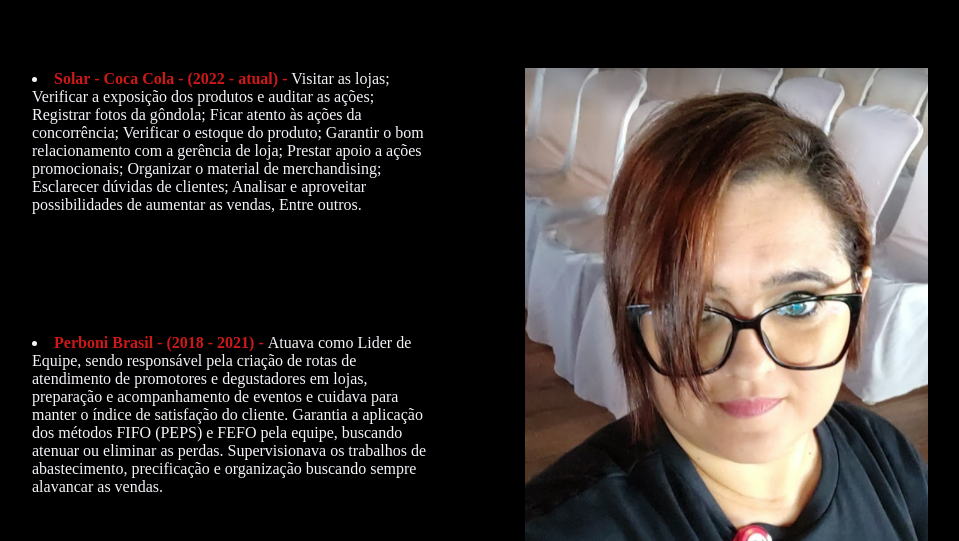
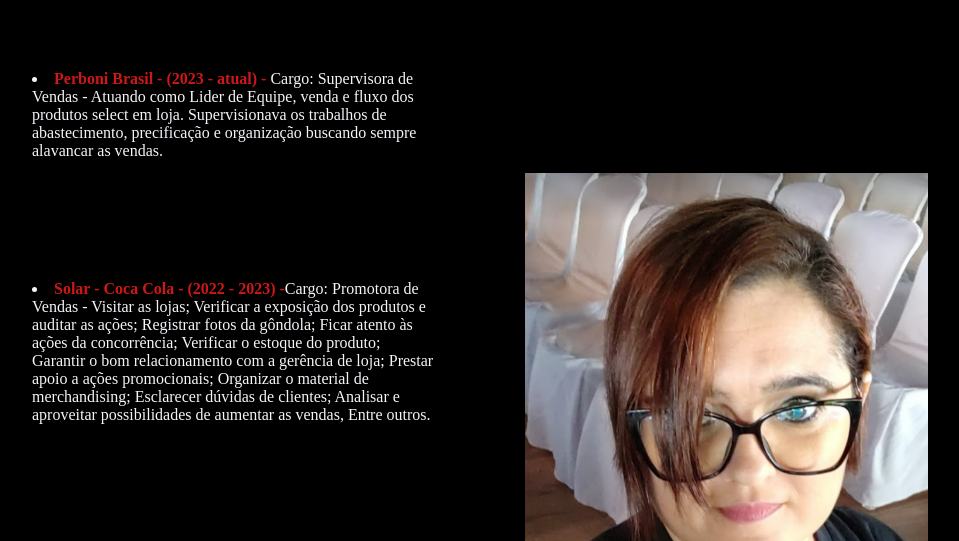
Before and after one commit to AnnieAuriema/Portifolio, a plain HTML site: page curriculo.html in a window 1280 px wide. Shown: the part 347-888 px from the top of the page, without its empty margins (160-1119 px from the left). Drawn offline with Linux system fonts and the light colour scheme; files that its build step writes are made by us from their sources; files whose address does not match are found by name; a web font is replaced by a local one.

Commit message:
mudança na apresentação

```diff
--- a/curriculo.html
+++ b/curriculo.html
@@ -22,10 +22,13 @@
             </p>
             <h2 class="apresentacao__conteudo__titulo">Experiências</h2>
             <p class="apresentacao__conteudo__texto">
-              <li><strong class="titulo-destaque">Solar - Coca Cola - (2022 - atual) -</strong> Visitar as lojas; Verificar a exposição dos produtos e auditar as ações; Registrar fotos da gôndola; Ficar atento às ações da concorrência; Verificar o estoque do produto; Garantir o bom relacionamento com a gerência de loja; Prestar apoio a ações promocionais; Organizar o material de merchandising; Esclarecer dúvidas de clientes; Analisar e aproveitar possibilidades de aumentar as vendas, Entre outros.</li> </p>
+                <li><strong class="titulo-destaque">Perboni Brasil - (2023 - atual) - </strong> Cargo: Supervisora de Vendas - Atuando como Lider de Equipe, venda e fluxo dos produtos select em loja. Supervisionava os trabalhos de abastecimento, precificação e organização buscando sempre alavancar as vendas.</li>
+            </p>
+            <p class="apresentacao__conteudo__texto">
+              <li><strong class="titulo-destaque">Solar - Coca Cola - (2022 - 2023) -</strong>Cargo: Promotora de Vendas - Visitar as lojas; Verificar a exposição dos produtos e auditar as ações; Registrar fotos da gôndola; Ficar atento às ações da concorrência; Verificar o estoque do produto; Garantir o bom relacionamento com a gerência de loja; Prestar apoio a ações promocionais; Organizar o material de merchandising; Esclarecer dúvidas de clientes; Analisar e aproveitar possibilidades de aumentar as vendas, Entre outros.</li> </p>
 
              <p class="apresentacao__conteudo__texto">
-                <li><strong class="titulo-destaque">Perboni Brasil - (2018 - 2021) - </strong>Atuava como Lider de Equipe, sendo responsável pela criação de   rotas de atendimento de promotores e degustadores em lojas, preparação e acompanhamento de eventos e cuidava para manter o índice de satisfação do cliente. Garantia a aplicação dos métodos FIFO (PEPS) e FEFO pela equipe, buscando atenuar ou eliminar as perdas. Supervisionava os trabalhos de abastecimento, precificação e organização buscando sempre alavancar as vendas.</li>
+                <li><strong class="titulo-destaque">Perboni Brasil - (2018 - 2021) - </strong>Cargo: Repositora de FLV - Atuava como Lider de Equipe, sendo responsável pela criação de   rotas de atendimento de promotores e degustadores em lojas, preparação e acompanhamento de eventos e cuidava para manter o índice de satisfação do cliente. Garantia a aplicação dos métodos FIFO (PEPS) e FEFO pela equipe, buscando atenuar ou eliminar as perdas. Supervisionava os trabalhos de abastecimento, precificação e organização buscando sempre alavancar as vendas.</li>
             </p>
             <h2 class="apresentacao__conteudo__titulo">Estudos</h2>
             <div class="apresentacao__conteudo__texto">
```
